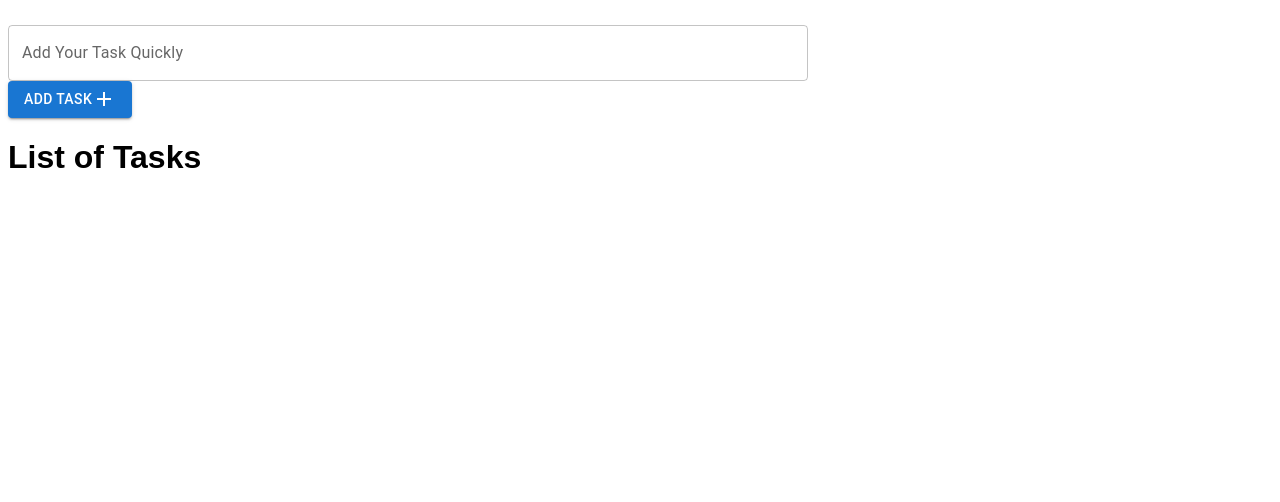
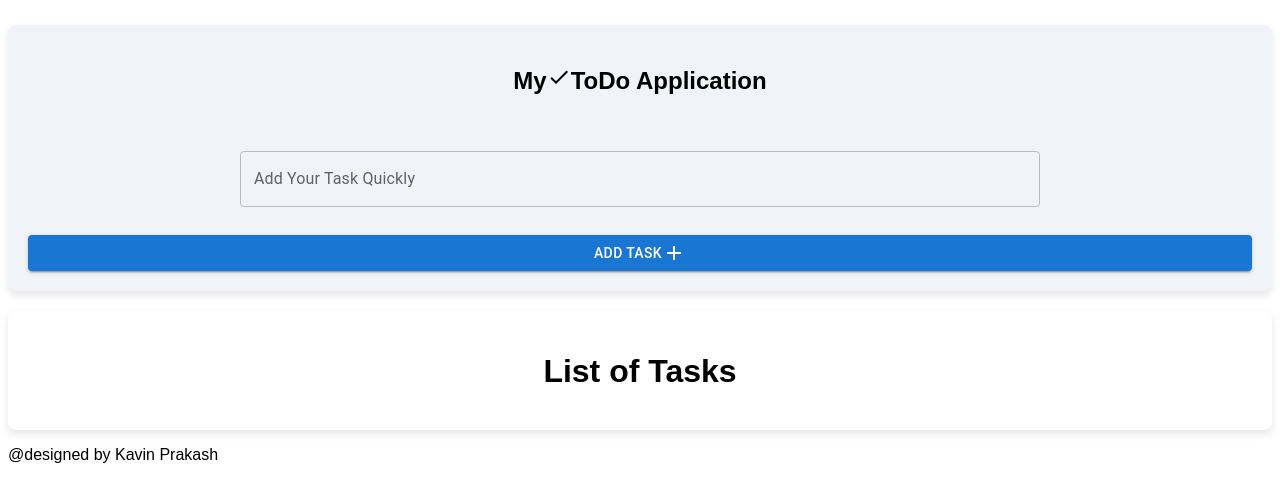
Before and after one commit to Kavin-prakash/My-Day---To-Do, a React (Create React App) app: page / in a window 1280 px wide. Shown: the top 502 px of the page. Built offline with nearby package versions, Linux system fonts and the light colour scheme.

Commit message:
changed:designs

```diff
--- a/src/Components/List.css
+++ b/src/Components/List.css
@@ -1,4 +1,4 @@
-#todolistcontainer {
+/* #todolistcontainer {
     height: 100vh;
     background-color: rgb(179, 198, 198);
 }
@@ -6,4 +6,96 @@
 .custom-toast {
     width: 200px;
     height: 100px;
+} */
+
+
+#todolist {
+    margin-top: 25px;
 }
+
+.todolist-container {
+    padding: 20px;
+    background-color: #f0f4f8;
+    border-radius: 8px;
+    box-shadow: 0 4px 8px rgba(0, 0, 0, 0.1);
+}
+#header
+{
+    display: flex;
+    justify-content: center;
+
+}
+
+.task-list {
+    margin-top: 20px;
+    padding: 20px;
+    background-color: #fff;
+    border-radius: 8px;
+    box-shadow: 0 4px 8px rgba(0, 0, 0, 0.1);
+}
+
+.task-list h1 {
+    text-align: center;
+    margin-bottom: 20px;
+}
+
+ul {
+    list-style-type: none;
+    padding: 0;
+}
+
+.task-item {
+    display: flex;
+    justify-content: space-between;
+    align-items: center;
+    padding: 10px;
+    border-bottom: 1px solid #ddd;
+}
+
+.task-item:last-child {
+    border-bottom: none;
+}
+
+.task-actions {
+    display: flex;
+    gap: 10px;
+}
+
+.action-button {
+    margin-top: 10px;
+    display: block;
+    width: 100%;
+}
+
+.edit-button,
+.delete-button {
+    min-width: 40px;
+}
+
+.custom-toast {
+    width: 200px;
+    height: 100px;
+}
+
+@media (max-width: 768px) {
+
+    .todolist-container,
+    .task-list {
+        padding: 10px;
+    }
+
+    .task-item {
+        flex-direction: column;
+        align-items: flex-start;
+    }
+
+    .task-actions {
+        margin-top: 10px;
+        width: 100%;
+        justify-content: space-between;
+    }
+
+    .action-button {
+        width: auto;
+    }
+}
--- a/src/Components/List.jsx
+++ b/src/Components/List.jsx
@@ -1,6 +1,123 @@
+// import React, { useState } from 'react';
+// import '../Components/List.css';
+// import { Container } from 'react-bootstrap';
+// import Box from '@mui/material/Box';
+// import Button from '@mui/material/Button';
+// import TextField from '@mui/material/TextField';
+// import DeleteForeverIcon from '@mui/icons-material/DeleteForever';
+// import AddIcon from '@mui/icons-material/Add';
+// import EditIcon from '@mui/icons-material/Edit';
+// import Swal from "sweetalert2";
+// export const List = () => {
+//     const [textdata, SetTextdata] = useState('');
+//     const [tasks, setTasks] = useState(() => {
+//         const savedTasks = localStorage.getItem('To-do-List Data');
+//         return savedTasks ? JSON.parse(savedTasks) : [];
+//     });
+//     const [updatestate, SetUpdatestate] = useState(false);
+//     const [editId, SeteditId] = useState(null);
+
+//     const handleInputchange = (event) => {
+//         SetTextdata(event.target.value);
+//     };
+
+//     const AddTask = () => {
+//         if (textdata.trim()) {
+//             const newTask = {
+//                 id: tasks.length + 1,
+//                 list: textdata
+//             };
+//             const updatedTasks = [...tasks, newTask];
+//             setTasks(updatedTasks);
+//             localStorage.setItem('To-do-List Data', JSON.stringify(updatedTasks));
+
+//             SetTextdata('');
+//             const Toast = Swal.mixin({
+//                 toast: true,
+//                 position: "center",
+//                 showConfirmButton: false,
+//                 timer: 2000,
+//                 timerProgressBar: true,
+//                 customClass: {
+//                     container: 'custom-toast'
+//                 },
+//                 didOpen: (toast) => {
+//                     toast.onmouseenter = Swal.stopTimer;
+//                     toast.onmouseleave = Swal.resumeTimer;
+//                 },
+//             });
+//             Toast.fire({
+//                 icon: "success",
+//                 title: "Task Added Successfully",
+//             });
+
+//         }
+//     };
+
+//     const handledeletelist = (id) => {
+//         const deleteUpdatedTask = tasks.filter(task => task.id !== id);
+//         setTasks(deleteUpdatedTask);
+//         localStorage.setItem('To-do-List Data', JSON.stringify(deleteUpdatedTask));
+//     };
+
+
+
+//     const handleEdit = (listvalue, id) => {
+//         SetTextdata(listvalue);
+//         SetUpdatestate(true);
+//         SeteditId(id);
+//     }
+
+//     const updateTask = () => {
+//         const updatedTasks = tasks.map(task =>
+//             task.id === editId ? { ...task, list: textdata } : task
+//         );
+//         setTasks(updatedTasks); // update in the internal storage (statecomponent)
+//         localStorage.setItem('To-do-List Data', JSON.stringify(updatedTasks)); // update in the locah storeage
+//         SetTextdata('');
+//         SetUpdatestate(false);
+//         SeteditId(null);
+
+//     }
+
+//     return (
+//         <>
+//             <Container fluid id='todolist' style={{ marginTop: '25px' }}>
+//                 <Box
+//                     sx={{
+//                         width: 800,
+//                         maxWidth: '100%',
+//                     }}
+//                 >
+//                     <TextField value={textdata} onChange={handleInputchange} fullWidth label="Add Your Task Quickly" id="fullWidth" />
+//                 </Box>
+
+//                 {
+//                     updatestate ?
+//                         <Button onClick={updateTask} variant='contained'>Update Task</Button>
+//                         :
+//                         <Button onClick={AddTask} variant='contained'>Add Task<AddIcon /></Button>
+//                 }
+//             </Container>
+//             <div>
+//                 <h1>List of Tasks</h1>
+//                 <ul style={{ textDecoration: 'none' }} >
+//                     {tasks.map((task) => (
+//                         <li key={task.id}>{task.list}
+//                             <br></br>
+//                             <Button onClick={() => handleEdit(task.list, task.id)} variant='contained'><EditIcon /></Button>
+//                             <Button onClick={() => handledeletelist(task.id)} variant='contained' color='error'><DeleteForeverIcon /></Button>
+//                         </li>
+//                     ))}
+//                 </ul>
+//             </div>
+//         </>
+//     );
+// };
+
 import React, { useState } from 'react';
 import '../Components/List.css';
-import { Container } from 'react-bootstrap';
+import { Container, Row } from 'react-bootstrap';
 import Box from '@mui/material/Box';
 import Button from '@mui/material/Button';
 import TextField from '@mui/material/TextField';
@@ -8,6 +125,8 @@ import DeleteForeverIcon from '@mui/icons-material/DeleteForever';
 import AddIcon from '@mui/icons-material/Add';
 import EditIcon from '@mui/icons-material/Edit';
 import Swal from "sweetalert2";
+import CheckIcon from '@mui/icons-material/Check';
+
 export const List = () => {
     const [textdata, SetTextdata] = useState('');
     const [tasks, setTasks] = useState(() => {
@@ -34,9 +153,9 @@ export const List = () => {
             SetTextdata('');
             const Toast = Swal.mixin({
                 toast: true,
-                position: "center",
+                position: "top-end",
                 showConfirmButton: false,
-                timer: 2000,
+                timer: 500,
                 timerProgressBar: true,
                 customClass: {
                     container: 'custom-toast'
@@ -60,8 +179,6 @@ export const List = () => {
         localStorage.setItem('To-do-List Data', JSON.stringify(deleteUpdatedTask));
     };
 
-
-
     const handleEdit = (listvalue, id) => {
         SetTextdata(listvalue);
         SetUpdatestate(true);
@@ -72,45 +189,62 @@ export const List = () => {
         const updatedTasks = tasks.map(task =>
             task.id === editId ? { ...task, list: textdata } : task
         );
-        setTasks(updatedTasks); // update in the internal storage (statecomponent)
-        localStorage.setItem('To-do-List Data', JSON.stringify(updatedTasks)); // update in the locah storeage
+        setTasks(updatedTasks);
+        localStorage.setItem('To-do-List Data', JSON.stringify(updatedTasks));
         SetTextdata('');
         SetUpdatestate(false);
         SeteditId(null);
-
     }
 
     return (
         <>
-            <Container fluid id='todolist' style={{ marginTop: '25px' }}>
+            <Container fluid id='todolist' className='todolist-container'>
+                <Row id='header'>
+                    <h2>My<CheckIcon/><b>To</b>Do Application</h2>
+                </Row>
                 <Box
                     sx={{
-                        width: 800,
-                        maxWidth: '100%',
+                        width: '100%',
+                        maxWidth: 800,
+                        margin: '0 auto',
+                        padding: '20px',
                     }}
                 >
-                    <TextField value={textdata} onChange={handleInputchange} fullWidth label="Add Your Task Quickly" id="fullWidth" />
+                    <TextField
+                        value={textdata}
+                        onChange={handleInputchange}
+                        fullWidth
+                        label="Add Your Task Quickly"
+                        id="fullWidth"
+                        variant="outlined"
+                        margin="normal"
+                    />
                 </Box>
 
                 {
                     updatestate ?
-                        <Button onClick={updateTask} variant='contained'>Update Task</Button>
+                        <Button onClick={updateTask} variant='contained' className='action-button'>Update Task</Button>
                         :
-                        <Button onClick={AddTask} variant='contained'>Add Task<AddIcon /></Button>
+                        <Button onClick={AddTask} variant='contained' className='action-button'>Add Task<AddIcon /></Button>
                 }
             </Container>
-            <div>
+            <div className='task-list'>
                 <h1>List of Tasks</h1>
-                <ul style={{ textDecoration: 'none' }} >
+                <ul>
                     {tasks.map((task) => (
-                        <li key={task.id}>{task.list}
-                            <br></br>
-                            <Button onClick={() => handleEdit(task.list, task.id)} variant='contained'><EditIcon /></Button>
-                            <Button onClick={() => handledeletelist(task.id)} variant='contained' color='error'><DeleteForeverIcon /></Button>
+                        <li key={task.id} className='task-item'>
+                            {task.list}
+                            <div className='task-actions'>
+                                <Button onClick={() => handleEdit(task.list, task.id)} variant='contained' className='edit-button'><EditIcon /></Button>
+                                <Button onClick={() => handledeletelist(task.id)} variant='contained' color='error' className='delete-button'><DeleteForeverIcon /></Button>
+                            </div>
                         </li>
                     ))}
                 </ul>
             </div>
+            <div className='footer'>
+                <p>@designed by Kavin Prakash</p>
+            </div>
         </>
     );
 };
```
